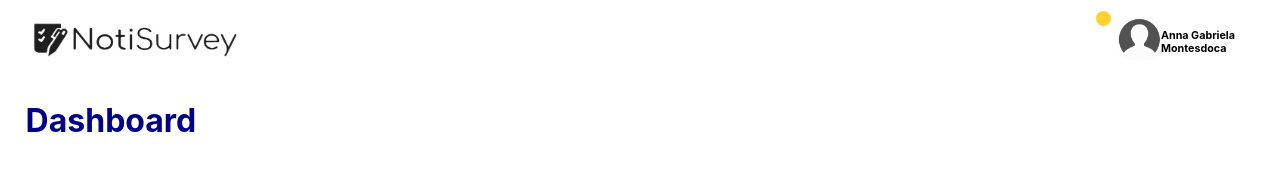
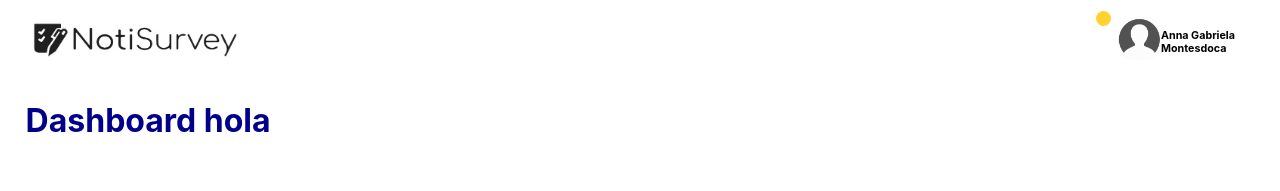
Before and after one commit to ritualbeast/desarrollofront, a React (Create React App) app: page /dashboard in a window 1280 px wide. Shown: the top 191 px of the page. Built offline with nearby package versions, Linux system fonts and the light colour scheme; some icons are missing.

Commit message:
14 de junio

```diff
--- a/src/views/Dashboard.jsx
+++ b/src/views/Dashboard.jsx
@@ -4,7 +4,7 @@ const Dashboard = () => {
   return (
     <div>
       <h1 className='titulo-d' style={{ color: 'darkblue' }}>
-        Dashboard
+        Dashboard hola
       </h1>
     </div>
   )
```
